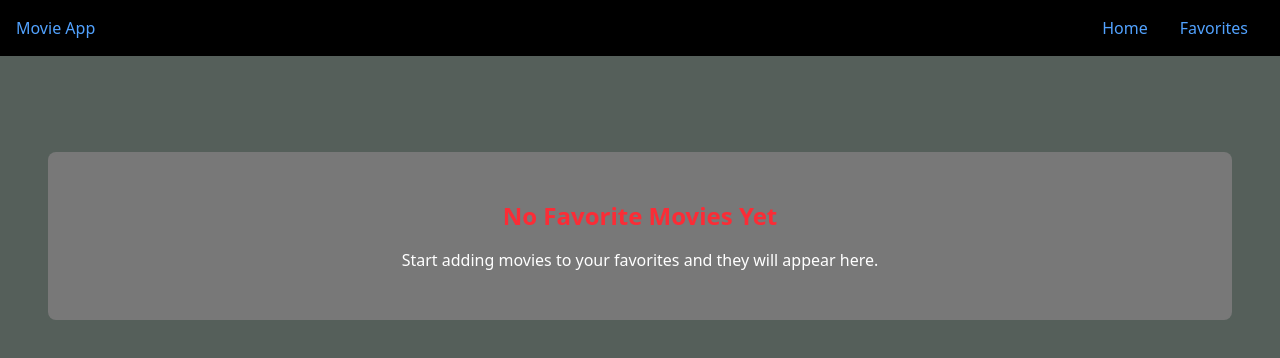
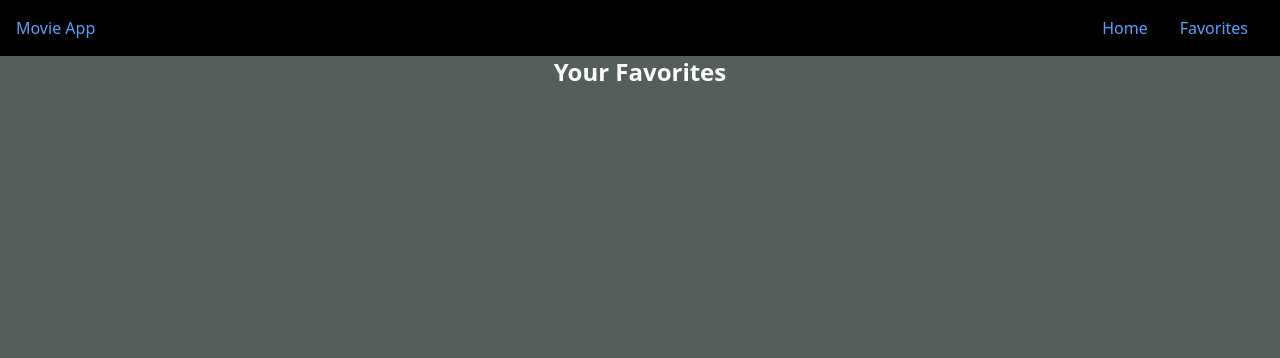
Before and after one commit to AdeNoah/lr2-movie-data, a React (Vite) app: page /favorites in a window 1280 px wide. Shown: the top 358 px of the page. Built offline with nearby package versions, Linux system fonts and the light colour scheme.

Commit message:
added the favorites and set it to work

```diff
--- a/src/App.jsx
+++ b/src/App.jsx
@@ -7,7 +7,7 @@ import NavBar from "./components/NavBar";
 function App() {
   return (
     <>
-      <MovieProvider >
+      <MovieProvider>
         <NavBar />
         <main className="main-content">
           <Routes>
--- a/src/components/MovieCard.jsx
+++ b/src/components/MovieCard.jsx
@@ -1,18 +1,22 @@
-
+import { useMovieContext } from "../contexts/MovieContext"
 
 function MovieCard({ movie }) {
+    const {isFavorite, addToFavorites, removeFromFavorites} = useMovieContext()
+    const favorite = isFavorite(movie.id)
 
-    function onFavouriteClick() {
-        alert('Clicked')
+    function onFavouriteClick(e) {
+        e.preventDefault()
+        if (favorite) removeFromFavorites(movie.id)
+        else addToFavorites(movie)
     }
 
     return(
         <>
-            <div className="movie-card bg-movie-card group flex justify-between flex-col w-55 h-auto md:w-47 lg:w-60 h-auto xl:w-61 h-auto 2xl:w-69">
+            <div className="movie-card bg-movie-card group flex justify-between flex-col w-60 h-auto md:w-47 lg:w-60 h-auto xl:w-61 h-auto 2xl:w-69">
                 <div className="movie-poster relative">
                     <img src={`https://image.tmdb.org/t/p/w500/${movie.poster_path}`} alt={movie.title} />
-                    <div className="movie-overlay bg-movie-card-info rounded-full w-4 h-4 m-2 text-center absolute top-0 right-0 hidden group-hover:block p-4">
-                        <button className="favourite-btn w-4 text-white top-1/2 left-1/2 transform -translate-x-1/2 -translate-y-1/2" onClick={ onFavouriteClick }>
+                    <div className="movie-overlay bg-movie-card-info border border-white rounded-full w-4 h-4 m-2 text-center absolute top-0 right-0 hidden group-hover:block p-4">
+                        <button className={`favourite-btn w-4 top-1/2 left-1/2 transform -translate-x-1/2 -translate-y-1/2 ${favorite ? 'text-red-700' : 'text-white'}`} onClick={ onFavouriteClick }>
                             ❤︎
                         </button>
                     </div>
--- a/src/pages/Favorites.jsx
+++ b/src/pages/Favorites.jsx
@@ -1,17 +1,37 @@
-
+import { useMovieContext } from "../contexts/MovieContext";
+import MovieCard from "../components/MovieCard";
 
 function Favorites() {
+  const { favorites } = useMovieContext();
+
+  if (favorites) {
+    return (
+      <div className="bg-background-color h-screen flex flex-col items-center">
+        <h2 className="text-2xl font-bold mb-4 text-white">Your Favorites</h2>
+        <div className="movies-grid justify-items w-4/5 grid gap-4 mx-auto grid-cols-1 /*responsive*/ md:grid-cols-2 lg:grid-cols-3 xl:grid-cols-4 w-full 2xl:grid-cols-5 w-full">
+          {favorites.map((movie) => (
+            <MovieCard movie={movie} key={movie.id} />
+          ))}
+        </div>
+      </div>
+    );
+  }
 
   return (
     <>
       <div className="favorite-empty bg-background-color h-screen text-white pt-24 px-12">
-                <div className="favorite-card bg-empty-favorite-card text-center border-none rounded-lg p-12">
-                    <h2 className="text-2xl text-red-500 font-bold mb-4">No Favorite Movies Yet</h2>
-                    <p>Start adding movies to your favorites and they will appear here.</p>
+        <div className="vvorite-card bg-empty-favorite-card text-center border-none rounded-lg p-12">
+          <h2 className="text-2xl text-red-500 font-bold mb-4">
+            No Favorite Movies Yet
+          </h2>
+          <p>
+            Start adding movies to your favorites and they will appear here.
+          </p>
         </div>
       </div>
     </>
-    )
+  );
 }
 
+
 export default Favorites;
--- a/src/pages/Home.jsx
+++ b/src/pages/Home.jsx
@@ -45,7 +45,7 @@ function Home() {
   return (
     <>
       <div className="home h-screen w-full overflow-scroll scrollbar-hide px-4 pb-12 bg-background-color text-white">
-        <form onSubmit={handleSearch} className="search-form text-center">
+        <form onSubmit={handleSearch} className="search-form text-center mb-4 w-full">
           <input
             type="text"
             placeholder="Search for movies..."
@@ -69,7 +69,7 @@ function Home() {
         {loading ? (
           <div className="loading">Loading...</div>
         ) : (
-          <div className="movies-grid justify-items w-4/5 grid gap-4 mx-auto grid-cols-1 /*responsive*/ md:grid-cols-2 lg:grid-cols-3 xl:grid-cols-4 w-full 2xl:grid-cols-5 w-full">
+          <div className="movies-grid justify-items w-4/5 grid gap-4 mx-auto grid-cols-1 /*responsive*/ md:grid-cols-2 lg:grid-cols-3 xl:grid-cols-4 w-eull 2xl:grid-cols-5 w-full">
           {movies.map((movie) => (
             <MovieCard movie={movie} key={movie.id} />
           ))}
```
Lines whose indentation alone changed are shown as unchanged.
